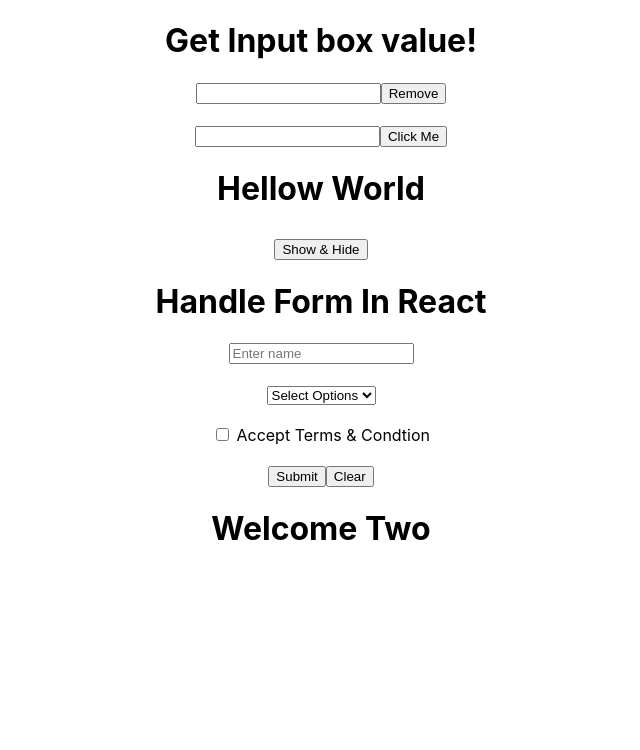
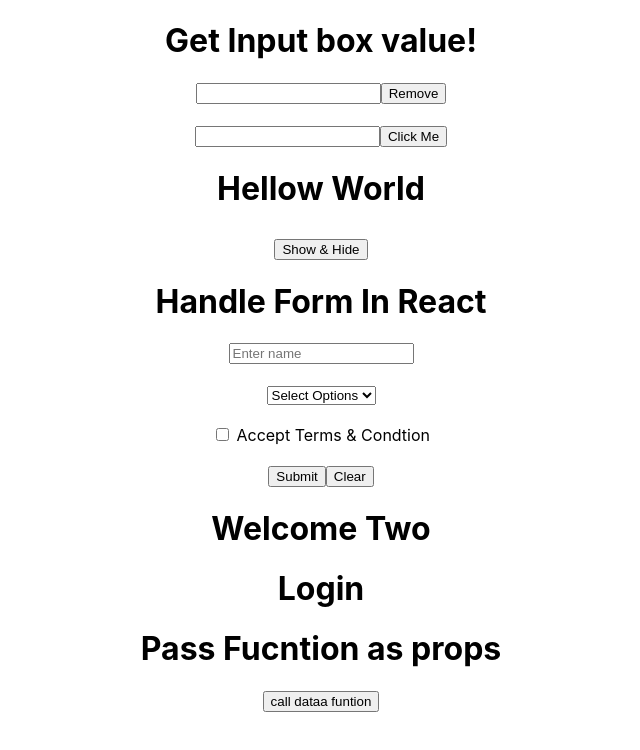
Before and after one commit to surendra960/getvalue, a React (Create React App) app: page / in a window 1280 px wide. Shown: the top 750 px of the page, without its empty margins (319-959 px from the left). Built offline with nearby package versions, Linux system fonts and the light colour scheme.

Commit message:
pass function as props

```diff
--- a/src/App.js
+++ b/src/App.js
@@ -1,38 +1,11 @@
-// import React from 'react';
-// import Suri from './Suri';
-// import Hellow from './Hellow';
-// import './App.css';
-// import Formhandle from './Formhandle';
-// import { useState } from 'react';
-// function App() {
-//   const [value, setValue] = useState('');
-//   function getData(val){
-//     console.warn(val.target.value)
-
-//   }
-//   function remove(){
-//     setValue('');
-//   }
-//   return (
-//     <div className="App">
-//      <h1>Get Input box value !</h1>
-//      <input type="text" onChange={getData} value = {value} />
-//      <button onClick={remove}>Remove</button>
-//      <Suri/>
-//      <Hellow/>
-//      <Formhandle/>
-//     </div>
-//   );
-// }
-
-// export default App;
 import React, { useState } from 'react';
 import Suri from './Suri';
 import Hellow from './Hellow';
 import './App.css';
 import Formhandle from './Formhandle';
 import Profile from './Profile';
-
+import Login from './Login';
+import User from './User';
 function App() {
   const [value, setValue] = useState('');
 
@@ -43,7 +16,9 @@ function App() {
   function remove() {
     setValue('');
   }
-
+  function getDataa(){
+    alert("hello from app")
+  }
   return (
     <div className="App">
       <h1>Get Input box value!</h1>
@@ -53,7 +28,9 @@ function App() {
       <Hellow />
       <Formhandle />
       <Profile/>
+      <Login/>
 
+      <User data= {getDataa}/>
     </div>
   );
 }
--- /dev/null
+++ b/src/Login.js
@@ -0,0 +1,8 @@
+import React from 'react'
+import { useState } from 'react'
+
+export default function Login() {
+  return (
+    <div><h1>Login</h1></div>
+  )
+}
--- /dev/null
+++ b/src/User.js
@@ -0,0 +1,10 @@
+import React from 'react'
+
+export default function User(props) {
+  return (
+    <div>
+      <h1>Pass Fucntion as props</h1>
+      <button onClick={()=>props.data()}>call dataa funtion</button>
+    </div>
+  )
+}
```
